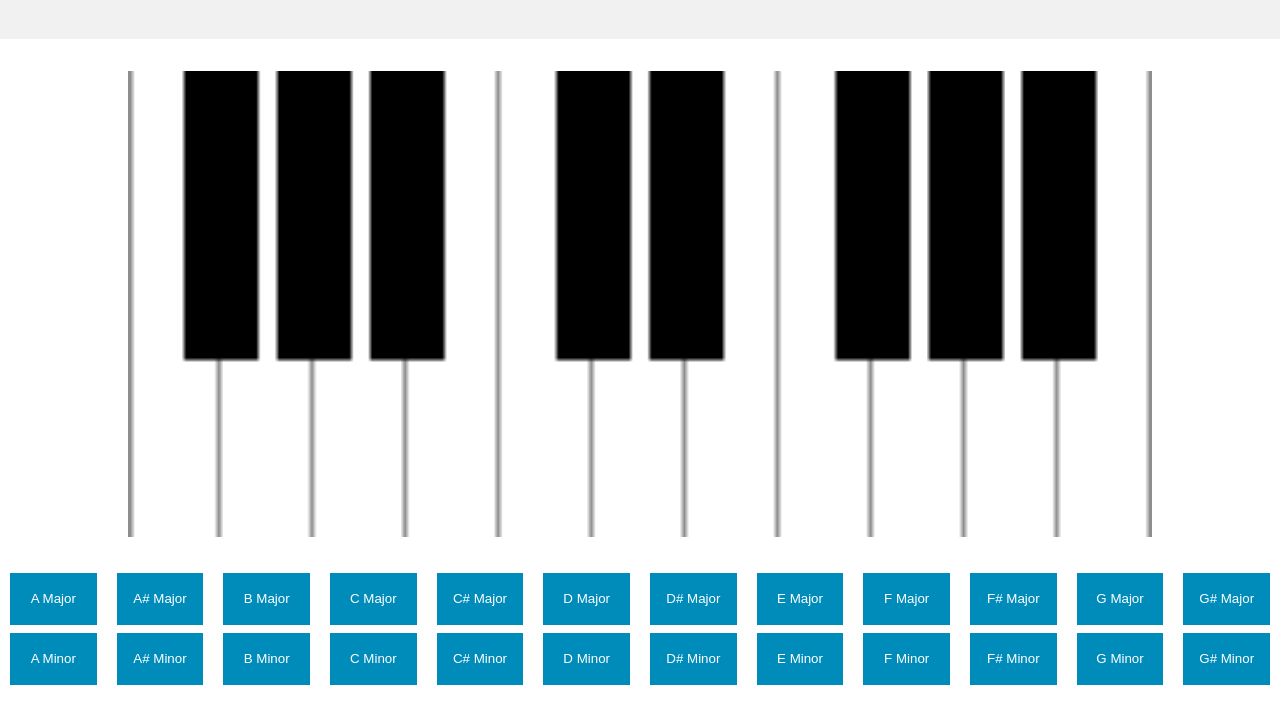
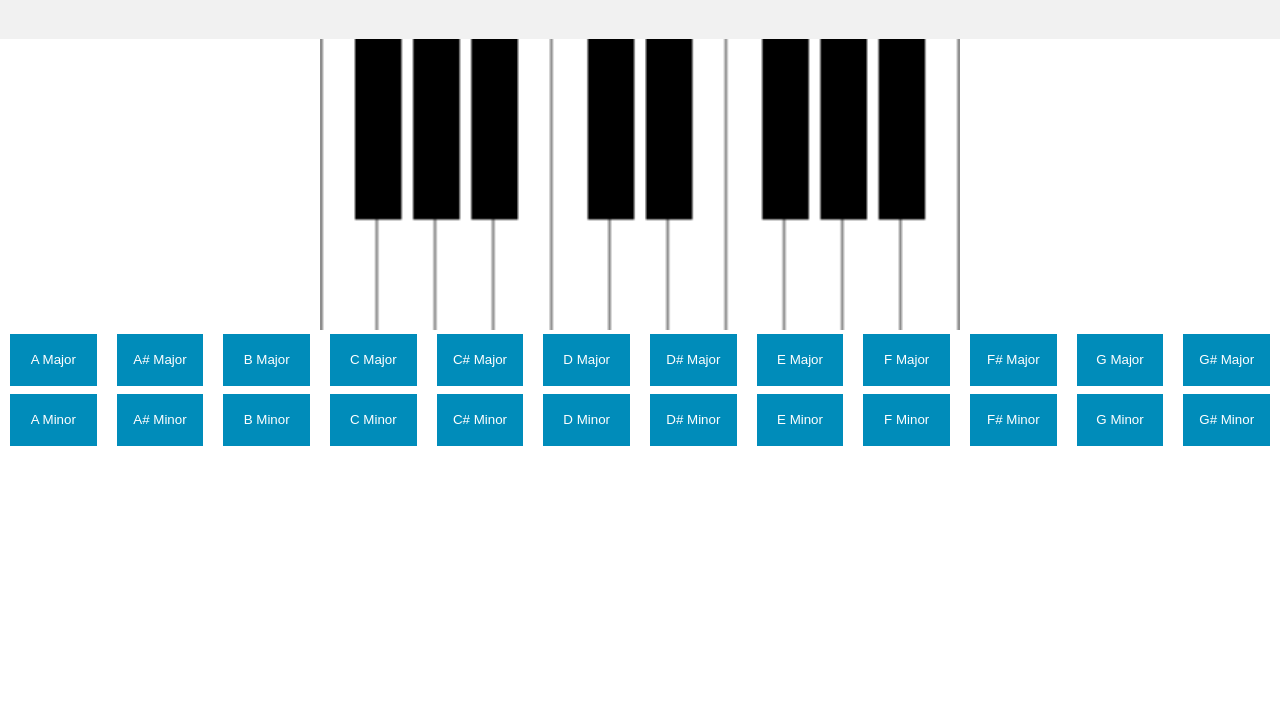
Before and after one commit to jpgilman56/Chords, a plain HTML site: page index.html in a window 1280 px wide. Shown: the part 81-800 px from the top of the page. Drawn offline with Linux system fonts and the light colour scheme.

Commit message:
Update index.html
fix 1440p display issues

```diff
--- a/index.html
+++ b/index.html
@@ -11,12 +11,10 @@ body {
   margin: 0;
 }
 
-.flex-pic {
-  display: flex;
-  justify-content: center;
-  align-items: center;
-  height: 530px;
-  background-color:white;
+div.picture {
+    display: flex;
+    justify-content: center;
+    align-items: center;
 }
 
 .flex-container {
@@ -61,8 +59,8 @@ body {
   <h1>Chord Website</h1>
 </div>
 
-<div class="flex-pic">
-<img id="pict" src="Blank.png" width=80% height=(80/22)%>
+<div class ="picture">
+<img id="pict" src="Blank.png" style="width:50%">
 </div>
 
 <div class="flex-container">
```
